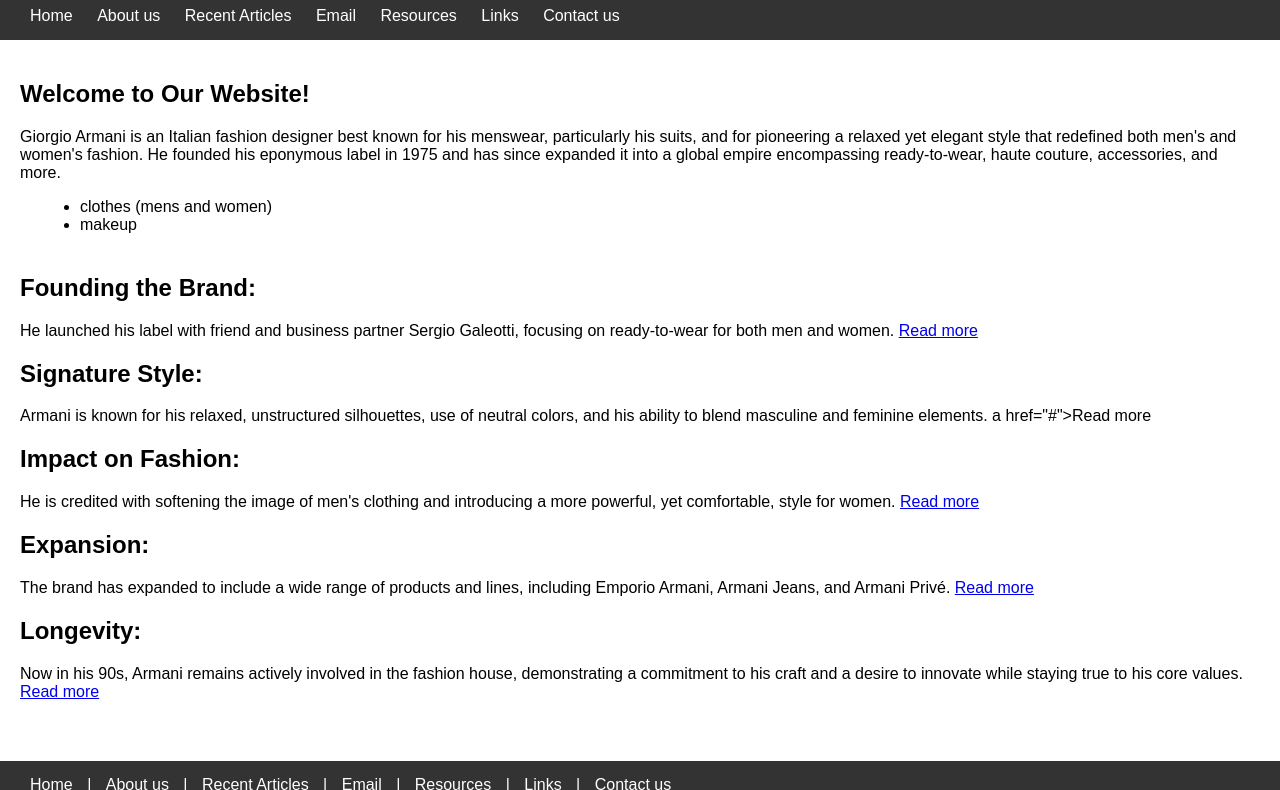
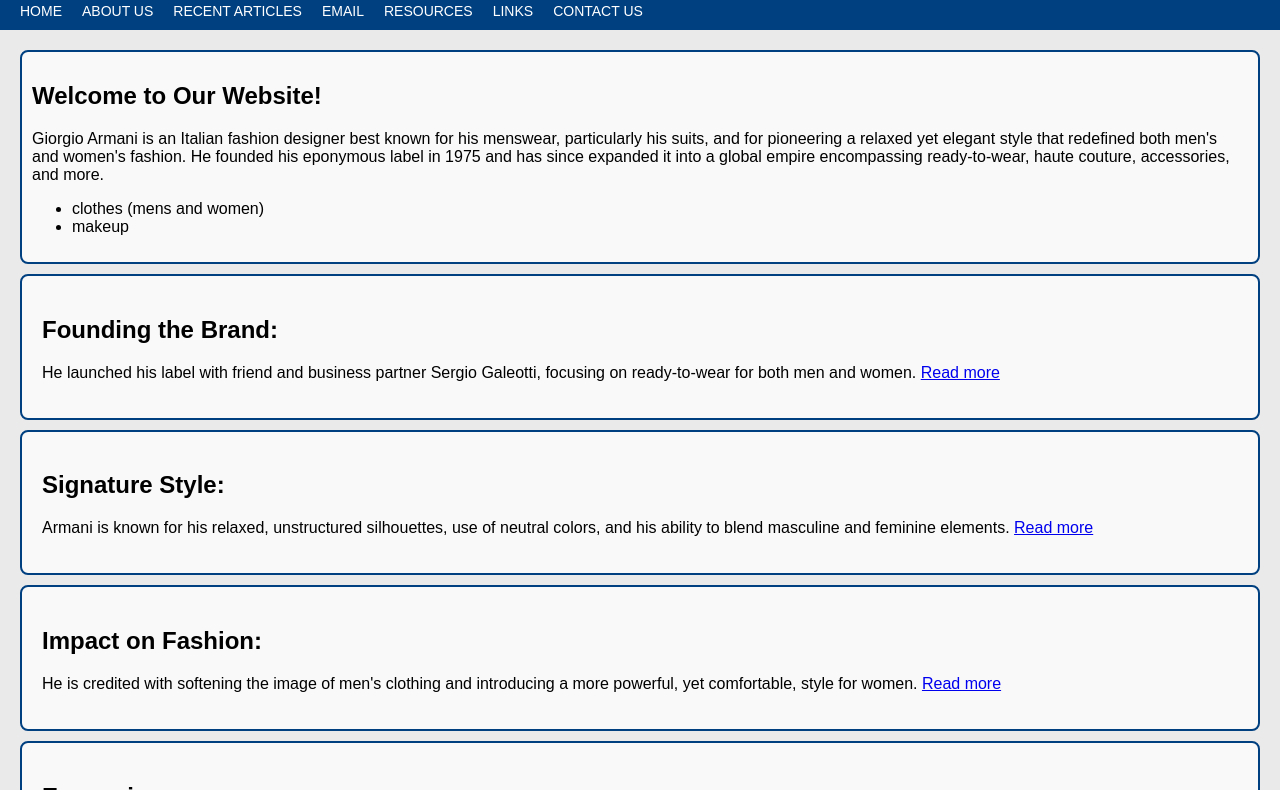
Before and after one commit to armanh145/html-task-L-3, a plain HTML site: page index.html in a window 1280 px wide. Shown: the part 88-878 px from the top of the page. Drawn offline with Linux system fonts and the light colour scheme.

Commit message:
Add files via upload

```diff
--- a/index.html
+++ b/index.html
@@ -2,48 +2,10 @@
 <html lang="en">
 <head>
   <meta charset="UTF-8">
+  <meta name="viewport" content="width=device-width, initial-scale=1.0">
   <title>GIORGIO ARMANI</title>
   <link rel="icon" href="giorgio armani.jpg" type="image/x-icon">
-  <style>
-    body {
-            font-family: Arial, sans-serif;
-            margin: 0;
-            padding: 0;
-        }
-        header, footer {
-            background-color: #333;
-            color: white;
-            padding: 15px 20px;
-        }
-        header nav a, footer a {
-            color: white;
-            margin: 0 10px;
-            text-decoration: none;
-        }
-        nav {
-            margin-top: 10px;
-            display: flex;
-            flex-direction: column;
-        }
-        nav a {
-          color: white;
-          text-decoration: none;
-          margin: 5px 0;
-        }
-        main {
-            padding: 20px;
-        }
-        section {
-            margin-bottom: 40px;
-        }
-        ul {
-            list-style-type: disc;
-            margin-left: 20px;
-        }
-        .article {
-            margin-bottom: 15px;
-        }
-  </style>
+  <link rel="stylesheet" href="style.css">
 </head>
 <body>
 
@@ -52,13 +14,15 @@
     <h1>GIORGIO ARMANI</h1>
     <nav>
         <div>
-        <a href="#">Home</a>
-        <a href="#">About us</a>
-        <a href="#">Recent Articles</a>
-        <a href="#">Email</a>
-        <a href="#">Resources</a>
-        <a href="#">Links</a>
-        <a href="#">Contact us</a>
+        <ul>
+          <li><a href="#">Home</a></li>
+          <li><a href="#">About us</a></li>
+          <li><a href="#">Recent Articles</a></li>
+          <li><a href="#">Email</a></li>
+          <li><a href="#">Resources</a></li>
+          <li><a href="#">Links</a></li>
+          <li><a href="#">Contact us</a></li>
+        </ul>
         </div>
     </nav>
   </header>
@@ -66,33 +30,35 @@
   <!-- Main Content Section -->
   <main>
     <section>
+    <div class="container">
       <h2>Welcome to Our Website!</h2>
       <p>Giorgio Armani is an Italian fashion designer best known for his menswear, particularly his suits, and for pioneering a relaxed yet elegant style that redefined both men's and women's fashion. He founded his eponymous label in 1975 and has since expanded it into a global empire encompassing ready-to-wear, haute couture, accessories, and more.</p>
       <ul>
         <li>clothes (mens and women)</li>
         <li>makeup</li>
       </ul>
+    </div>
     </section>
 
     <!-- Recent Articles Section -->
     <section>
-        <div style="border: #333;">
+        <div class="recent-article">
           <h2>Founding the Brand:</h2>
           <p>He launched his label with friend and business partner Sergio Galeotti, focusing on ready-to-wear for both men and women. <a href="#">Read more</a></p>
         </div>
-        <div>
+        <div class="recent-article">
           <h2>Signature Style:</h2>
-          <p>Armani is known for his relaxed, unstructured silhouettes, use of neutral colors, and his ability to blend masculine and feminine elements. a href="#">Read more</Armani></p>
+          <p>Armani is known for his relaxed, unstructured silhouettes, use of neutral colors, and his ability to blend masculine and feminine elements. <a href="#">Read more</a></p>
         </div>
-        <div>
+        <div class="recent-article">
           <h2>Impact on Fashion:</h2>
           <p>He is credited with softening the image of men's clothing and introducing a more powerful, yet comfortable, style for women. <a href="#">Read more</a></p>
         </div>
-        <div>
+        <div class="recent-article">
           <h2>Expansion:</h2>
           <p>The brand has expanded to include a wide range of products and lines, including Emporio Armani, Armani Jeans, and Armani Privé. <a href="#">Read more</a></p>
         </div>
-        <div>
+        <div class="recent-article">
           <h2>Longevity:</h2>
           <p>Now in his 90s, Armani remains actively involved in the fashion house, demonstrating a commitment to his craft and a desire to innovate while staying true to his core values. <a href="#">Read more</a></p>
         </div>
@@ -102,16 +68,17 @@
   <!-- Footer Section -->
   <footer>
     <div>
-      <a href="#">Home</a> |
-      <a href="#">About us</a> |
-      <a href="#">Recent Articles</a> |
-      <a href="#">Email</a> |
-      <a href="#">Resources</a> |
-      <a href="#">Links</a> |
+      <a href="#">Home</a>|
+      <a href="#">About us</a>|
+      <a href="#">Recent Articles</a>|
+      <a href="#">Email</a>|
+      <a href="#">Resources</a>|
+      <a href="#">Links</a>|
       <a href="#">Contact us</a>
     </div>
     <p>&copy; 2025 Company Name. All rights reserved.</p>
   </footer>
 
+
 </body>
 </html>
--- /dev/null
+++ b/style.css
@@ -0,0 +1,90 @@
+/* General Styles */
+body {
+  font-family: Arial, sans-serif;
+  background-color: #ebeaea;
+  margin: 0;
+  padding: 0;
+}
+
+/* Header Styling */
+header {
+  background-color: #004080;
+  color: #ffffff;
+  padding: 10px;
+}
+
+nav {
+  padding: 0px;
+}
+
+nav ul {
+  background-color: #004080;
+  list-style-type: none;
+  display: flex;
+  margin: 0px;
+  padding: 0;
+}
+
+nav li {
+    list-style: none;
+    color: #ffffff;
+}
+
+nav li a {
+    font-size: 14px;
+    text-transform: uppercase;
+    padding: 0px 10px;
+    color: white;
+    text-decoration: none;
+}
+
+/* Main Content */
+main {
+  padding: 20px;
+}
+
+.container {
+  border: 2px solid #004080;
+  padding: 10px;
+  border-radius: 8px;
+  background-color: #f9f9f9;
+}
+
+/* Recent Articles Section */
+
+.article-item {
+  margin-bottom: 15px;
+}
+
+.recent-article {
+  border: 2px solid #004080;
+  padding: 20px;
+  margin: 10px auto;
+  border-radius: 8px;
+  background-color: #f9f9f9;
+  flex-wrap: wrap;
+}
+
+
+/* Footer Styling */
+footer {
+  background-color: #004080;
+  color: white;
+  text-align: center;
+  padding: 14px;
+  margin-top: 30px;
+}
+
+footer a {
+    color: #ffffff;
+    text-decoration: none;
+    margin: 0 10px;
+    font-size: 14px;
+    transition: color 0.3s ease;
+}
+
+footer a:hover,
+footer a:focus {
+    color: #fff;
+    text-decoration: underline;
+}
```
